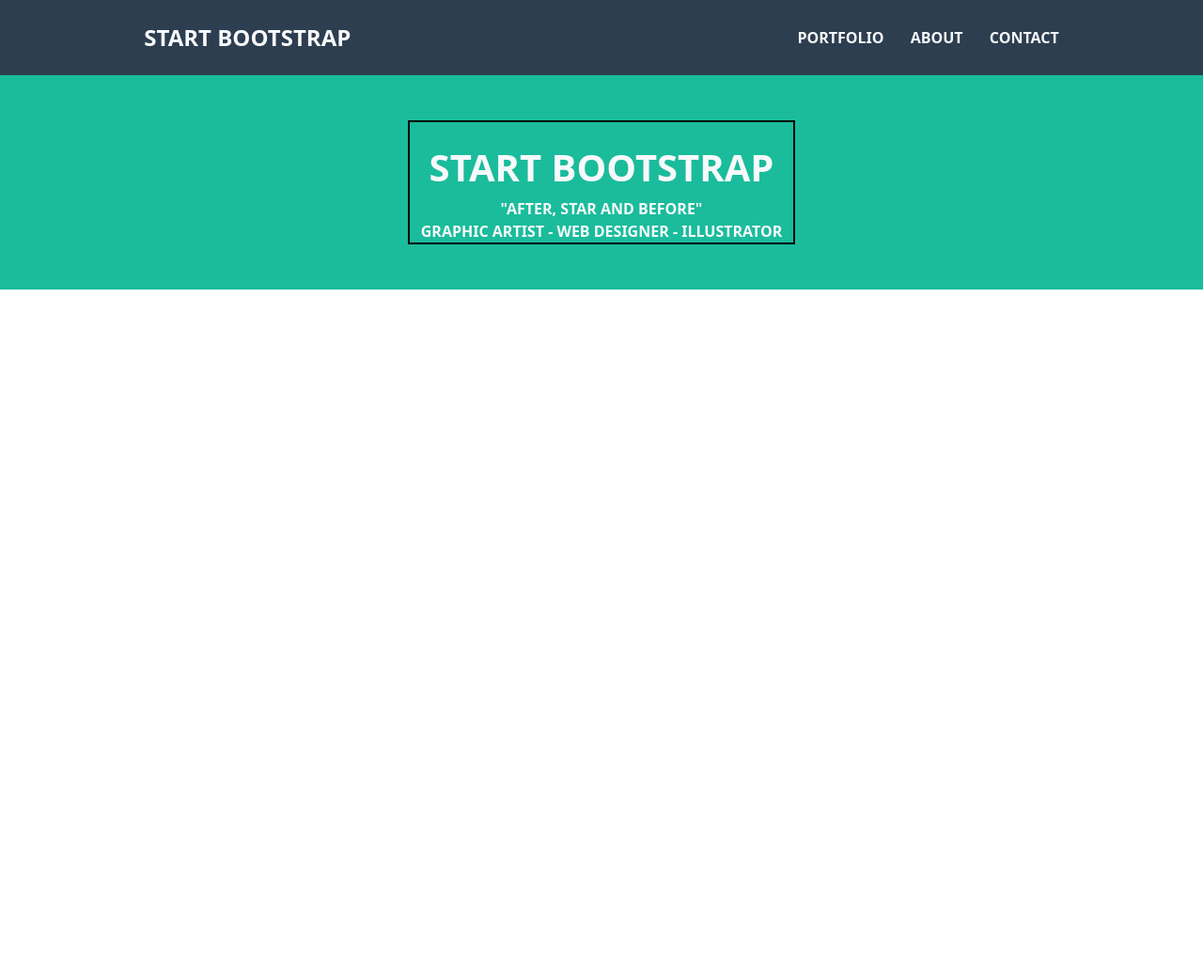
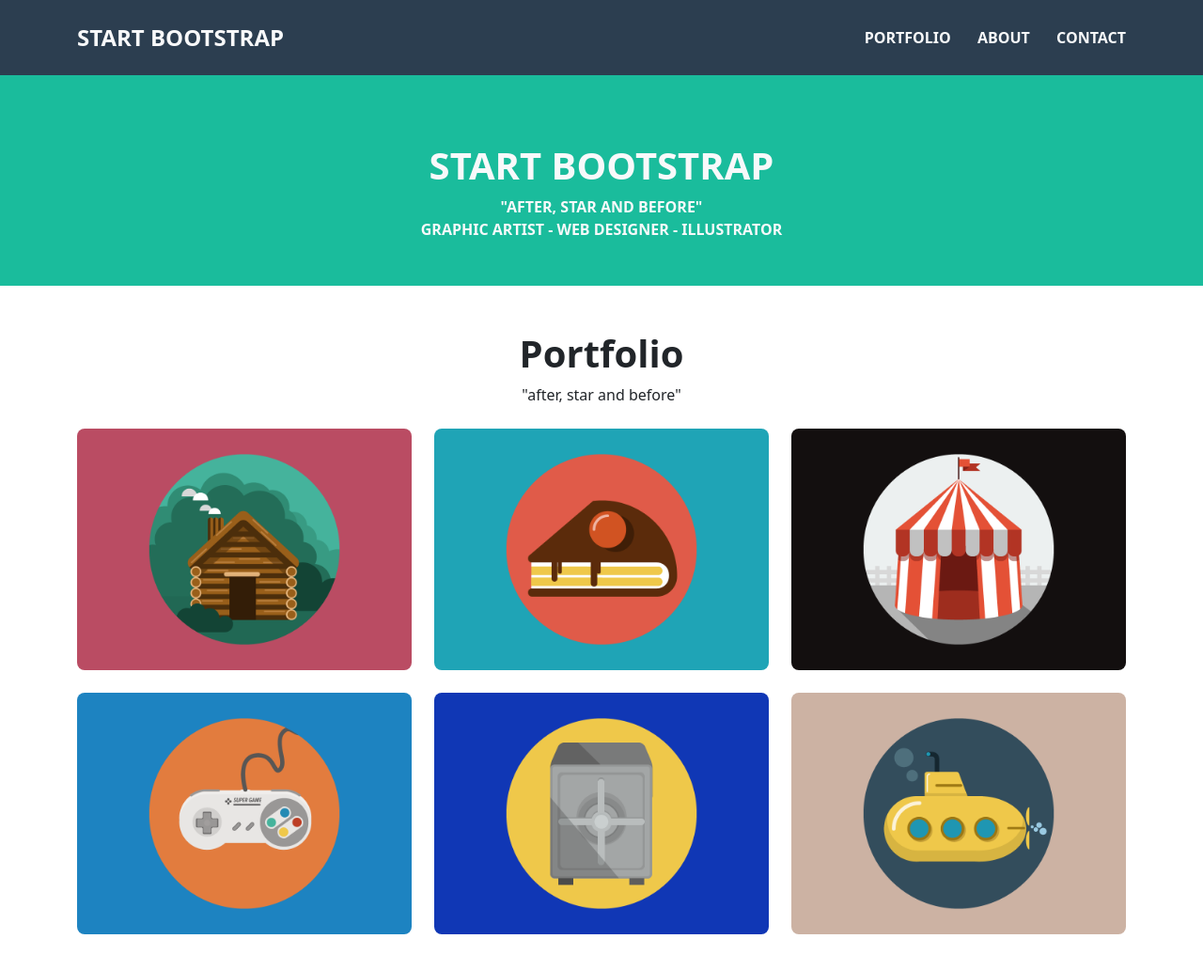
Before and after one commit to CalinCretu/html-css-bootstrap-freelancer, a plain HTML site: page index.html in a window 1280 px wide. Shown: the whole page at 94% size. Before the commit the page ends 800 px from the top, so only its background shows below. Drawn offline with nearby package versions, Linux system fonts and the light colour scheme.

Commit message:
ADD - portfolio_section

```diff
--- a/css/app.css
+++ b/css/app.css
@@ -2,9 +2,13 @@ header {
     background-color: #2C3E50;
 }
 
+.hero {
+    background-color: #1ABC9C;
+}
 
-
-
+img {
+    max-width: 100%;
+}
 
 
 
@@ -18,10 +22,8 @@ header {
 
 /* DEBUG */
 
-.debug .hero {
-    background-color: #1ABC9C;
-}
 
-.debug .col-12 {
+
+.debu .col-12 {
     border: 2px solid black;
 }
--- a/index.html
+++ b/index.html
@@ -14,10 +14,10 @@
   <header>
     <div class="container text-uppercase fw-bold py-3">
       <div class="row align-items-center justify-content-around">
-        <div class="col-5 fs-4 lh-lg">
+        <div class="col-6 fs-4 lh-lg">
           <a class="text-decoration-none text-light" href="#">Start Bootstrap</a>
         </div>
-        <div class="col-4 fs-6 text-end">
+        <div class="col-6 fs-6 text-end">
           <span><a class="text-decoration-none text-light me-4" href="#">Portfolio</a></span>
           <span><a class="text-decoration-none text-light me-4" href="#">About</a></span>
           <span><a class="text-decoration-none text-light" href="#">Contact</a></span>
@@ -34,9 +34,23 @@
             <h1 class="fs-1 fw-bold"> Start Bootstrap</h1>
             <div>"after, star and before"</div>
             <div>
-            <div>Graphic Artist - Web Designer - Illustrator</div>
+              <div>Graphic Artist - Web Designer - Illustrator</div>
             </div>
           </div>
+    </section>
+    <section class="portfolio text-center py-5">
+      <h1 class="fs-1 fw-bold">Portfolio</h1>
+      <div>"after, star and before"</div>
+      <div class="container">
+        <div class="row row-cols-3 py-4 gy-4">
+          <div class="col"><img src="img/cabin.png" class="rounded-3" alt=""></div>
+          <div class="col"><img src="img/cake.png" class="rounded-3" alt=""></div>
+          <div class="col"><img src="img/circus.png" class="rounded-3" alt=""></div>
+          <div class="col"><img src="img/game.png" class="rounded-3" alt=""></div>
+          <div class="col"><img src="img/safe.png" class="rounded-3" alt=""></div>
+          <div class="col"><img src="img/submarine.png" class="rounded-3" alt=""></div>
+        </div>
+      </div>
     </section>
     </div>
     </div>
```
